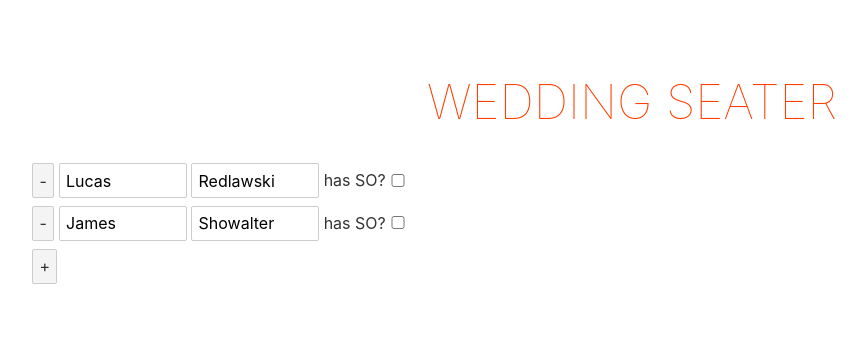
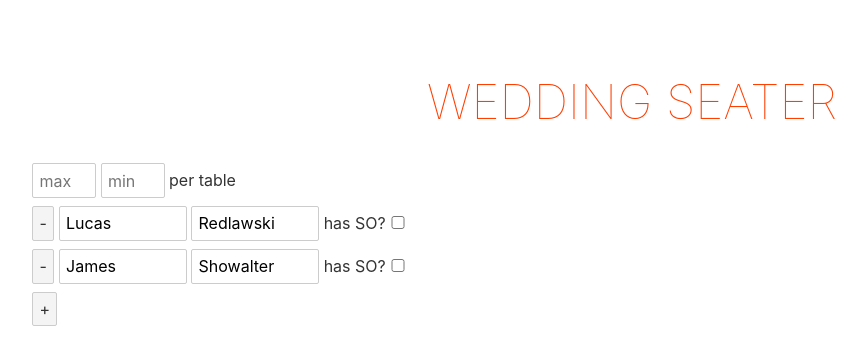
Before and after one commit to Japesjake/wedding_seater_js, a Svelte app in the folder svelte/: page / in a window 1280 px wide. Shown: the top 364 px of the page, without its empty margins (8-874 px from the left). Built offline with nearby package versions, Linux system fonts and the light colour scheme.

Commit message:
condensed local storage checks into a single function. Added max and min inputs.

```diff
--- a/svelte/src/App.svelte
+++ b/svelte/src/App.svelte
@@ -23,6 +23,11 @@
 
 <main>
 	<h1>Wedding Seater</h1>
+		<input type="number" placeholder="max">
+		<input type="number" placeholder="min">
+
+		per table
+		<br>
 		{#each $people as $person, id ($person.id)}
 			<button on:click={removeInput(id)}>-</button>
 			<input type="text" placeholder="firstname" bind:value={$person.firstName}>
@@ -55,7 +60,7 @@
 		font-weight: 100;
 	}
 
-	input {
+	input[type = "text"]{
 		text-align: left;
 		width: 8em;
 	}
@@ -64,6 +69,10 @@
 		width: 1em;
 	}
 
+	input[type="number"] {
+		width: 4em
+	}
+
 	@media (min-width: 640px) {
 		main {
 			max-width: none;
--- a/svelte/src/store.js
+++ b/svelte/src/store.js
@@ -1,12 +1,20 @@
 import { writable } from 'svelte/store'
 
-if (!localStorage.getItem('people')){
-    var defaultPeople = [{id: Math.random(), firstName: "Lucas", lastName: "Redlawski", hasSO: false, SO: {}},
-                        {id: Math.random(), firstName: "James", lastName: "Showalter", hasSO: false, SO: {}}
-                        ];
-} else {
-    var defaultPeople = JSON.parse(localStorage.getItem('people'))
+function returnStored (key, defaultValue) {
+    if (!localStorage.getItem(key)) {
+        return defaultValue
+    }else{
+        return JSON.parse(localStorage.getItem(key))
     }
+}
 
+let defaultArray = [{id: Math.random(), firstName: "Lucas", lastName: "Redlawski", hasSO: false, SO: {}},
+                    {id: Math.random(), firstName: "James", lastName: "Showalter", hasSO: false, SO: {}}];
+let defaultPeople = returnStored('people', defaultArray)
 export const people = writable(defaultPeople)
 people.subscribe((value) => localStorage.people = JSON.stringify((value)))
+
+let defaultValue = ""
+let defaultNum = returnStored('max', defaultValue)
+export const max = writable(defaultNum)
+max.subscribe((value) => localStorage.max = JSON.stringify((value)))
```
